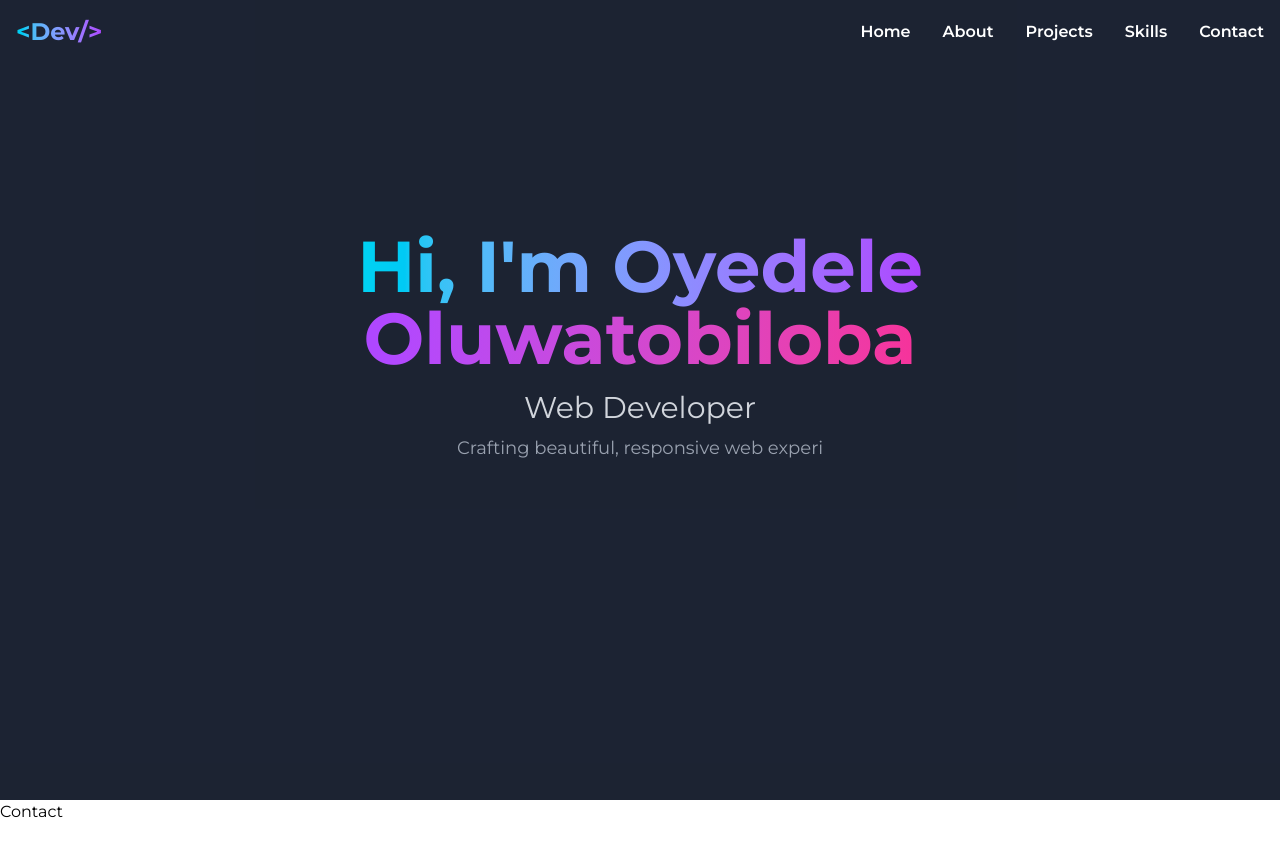
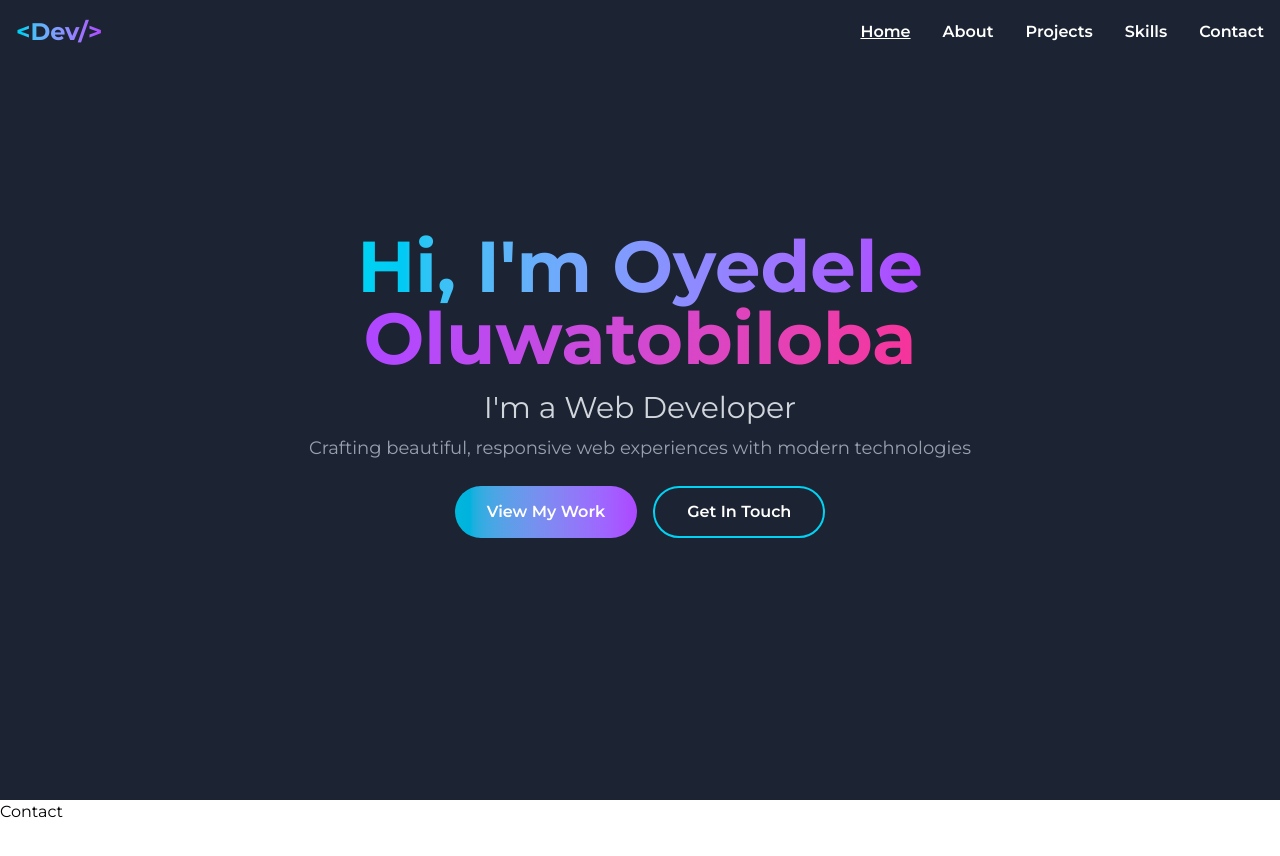
Before and after one commit to Tobi-Oyedele/Tobi-Oyedele-Portfolio, a React (Vite) app: page / in a window 1280 px wide. Shown: the top 856 px of the page. Built offline with nearby package versions, Linux system fonts and the light colour scheme.

Commit message:
Reduced the time for the typing animation

```diff
--- a/src/components/Navbar/DesktopNav.jsx
+++ b/src/components/Navbar/DesktopNav.jsx
@@ -2,7 +2,7 @@
 import { motion } from "motion/react";
 
 const DesktopNav = ({ activeSection, scrollToSection }) => {
-  const links = ["Home", "About", "Projects", "Skills", "Contact"];
+  const links = ["home", "about", "projects", "skills", "contact"];
   return (
     <nav>
       <div className="flex items-center justify-between px-4 h-16">
@@ -15,7 +15,7 @@ const DesktopNav = ({ activeSection, scrollToSection }) => {
               whileHover={{ scale: 1.1 }}
               whileTap={{ scale: 0.95 }}
               key={item}
-              className={`cursor-pointer font-semibold hover:text-cyan-400 ${
+              className={`cursor-pointer capitalize font-semibold hover:text-cyan-400 ${
                 activeSection === item ? "underline" : ""
               }`}
               onClick={() => scrollToSection(item)}
--- a/src/components/sections/Home.jsx
+++ b/src/components/sections/Home.jsx
@@ -43,7 +43,7 @@ export const Home = () => {
       });
 
       tl.to(nameSpanRef.current, {
-        duration: 2.4,
+        duration: 1.4,
         text: "Hi, I'm Oyedele Oluwatobiloba",
         ease: "none",
         onStart: () => console.log("Typing NAME"),
@@ -51,8 +51,8 @@ export const Home = () => {
         .to(
           titleRef.current,
           {
-            duration: 1.6,
-            text: "Web Developer",
+            duration: 0.8,
+            text: "I'm a Web Developer",
             ease: "none",
             onStart: () => console.log("Typing TITLE"),
           },
@@ -61,7 +61,7 @@ export const Home = () => {
         .to(
           descRef.current,
           {
-            duration: 3,
+            duration: 1.4,
             text: "Crafting beautiful, responsive web experiences with modern technologies",
             ease: "none",
             onStart: () => console.log("Typing DESC"),
@@ -77,7 +77,7 @@ export const Home = () => {
             opacity: 1,
             y: 0,
             scale: 1,
-            duration: 0.6,
+            duration: 0.3,
             stagger: 0.12,
             ease: "power3.out",
             onStart: () => console.log("Fading in BUTTONS"),
```
